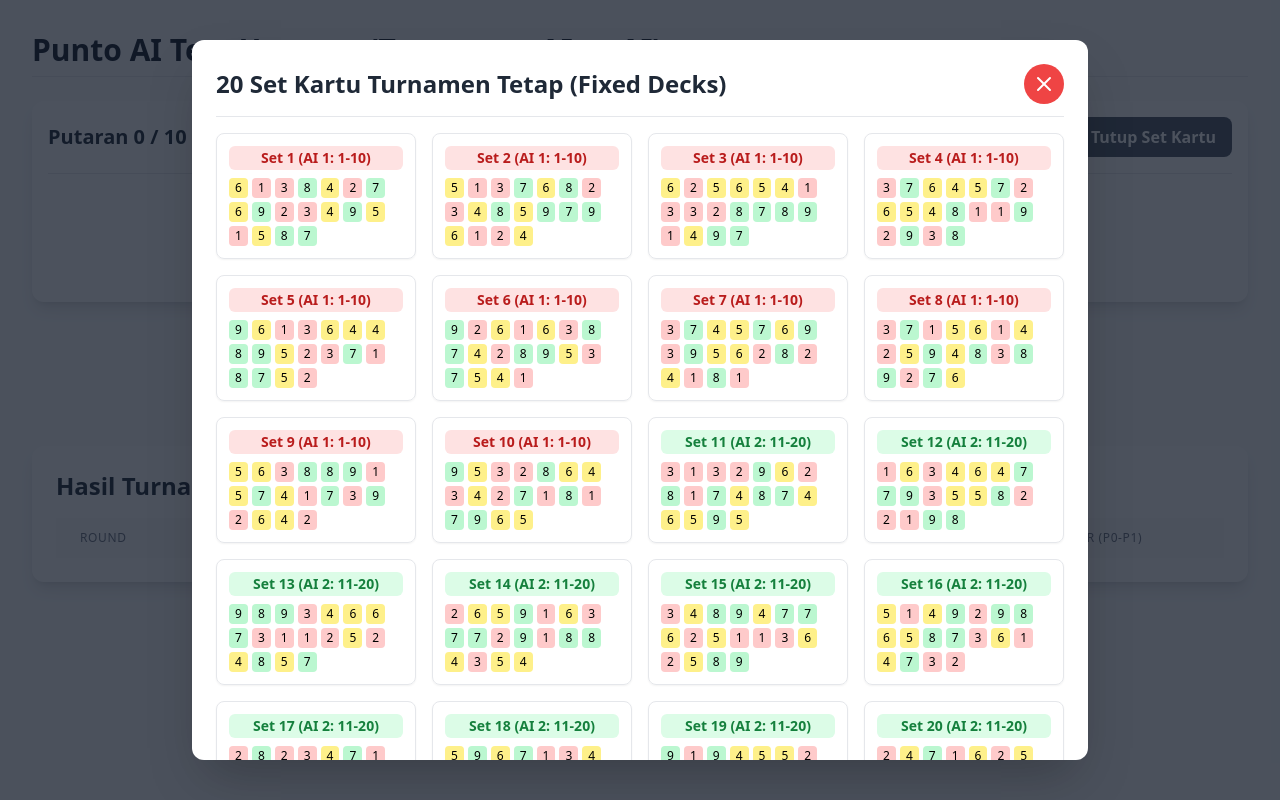
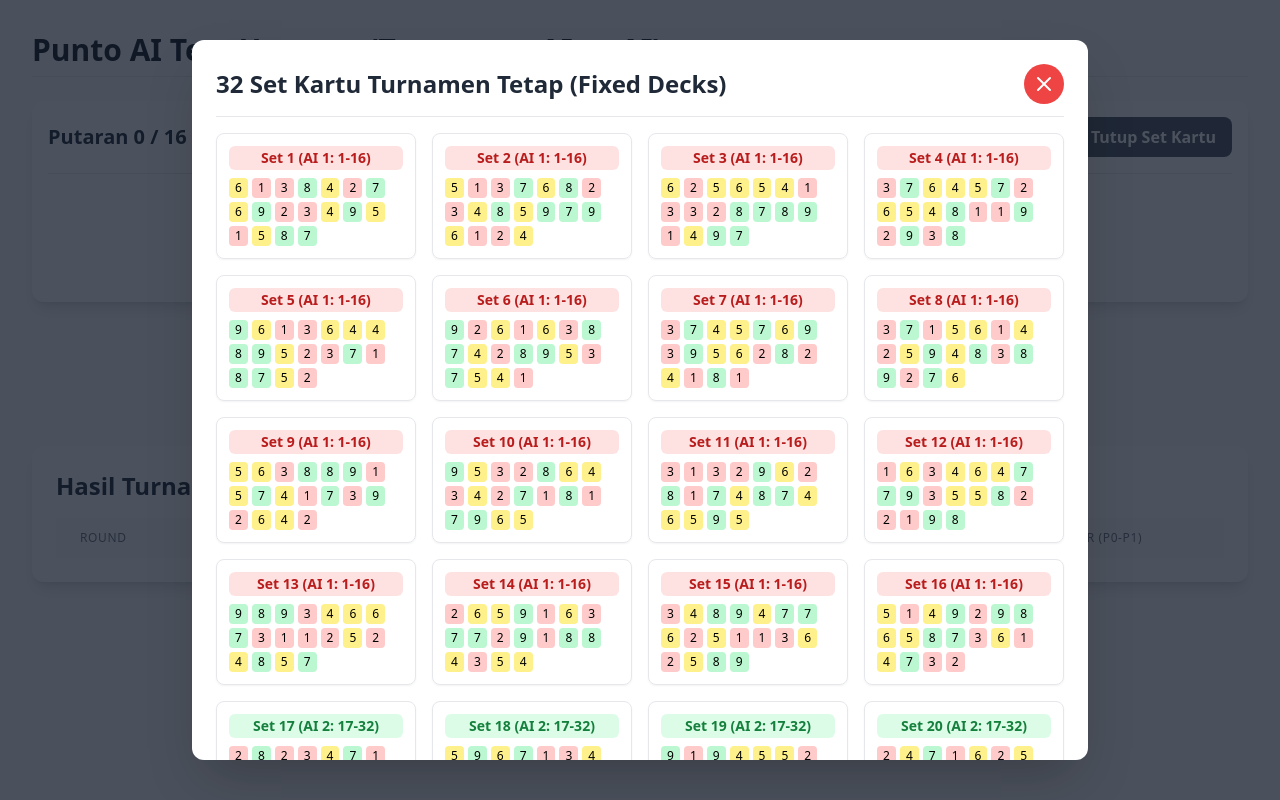
Before and after one commit to gggrc/punto-testing, a React (Vite) app: page / in a window 1280 px wide. Both pictures are taken after a click on the button "Lihat Semua Set Kartu". Built offline with nearby package versions, Linux system fonts and the light colour scheme.

Commit message:
feat: 32 set card

```diff
--- a/src/App.tsx
+++ b/src/App.tsx
@@ -9,7 +9,7 @@ const API_BASE_URL =
     ? 'http://localhost:5000'
     : ''; // Memicu Vercel Rewrite melalui vercel.json
 
-const TOTAL_ROUNDS = 10; // Total putaran disesuaikan menjadi 10
+const TOTAL_ROUNDS = 16; // Total putaran disesuaikan menjadi 16
 
 // --- TYPESCRIPT INTERFACES ---
 
@@ -50,7 +50,7 @@ interface RoundResult {
 const PLAYER_COLORS: string[] = ['#dc2626', '#10b981', '#3b82f6', '#fcd34d'];
 
 
-// --- FIXED DECKS BERDASARKAN GAMBAR (Total 20 Set) ---
+// --- FIXED DECKS BERDASARKAN GAMBAR (Total 32 Set, 18 kartu per set) ---
 // DIPASTIKAN SEMUA MEMILIKI 18 ELEMEN
 const FIXED_DECKS: number[][] = [
     // Set 1
@@ -94,11 +94,35 @@ const FIXED_DECKS: number[][] = [
     [9, 1, 9, 4, 5, 5, 2, 2, 3, 8, 8, 7, 4, 3, 7, 1, 6, 6],
     // Set 20
     [2, 4, 7, 1, 6, 2, 5, 3, 8, 3, 5, 7, 4, 8, 9, 1, 9, 6],
+    // Set 21
+    [1, 5, 8, 4, 7, 3, 9, 2, 6, 1, 5, 8, 4, 7, 3, 9, 2, 6],
+    // Set 22
+    [4, 2, 7, 5, 1, 6, 3, 9, 8, 4, 2, 7, 5, 1, 6, 3, 9, 8],
+    // Set 23
+    [8, 3, 6, 1, 9, 4, 5, 7, 2, 8, 3, 6, 1, 9, 4, 5, 7, 2],
+    // Set 24
+    [7, 6, 1, 8, 5, 2, 9, 4, 3, 7, 6, 1, 8, 5, 2, 9, 4, 3],
+    // Set 25
+    [2, 9, 4, 6, 3, 8, 1, 5, 7, 2, 9, 4, 6, 3, 8, 1, 5, 7],
+    // Set 26
+    [5, 4, 7, 9, 2, 1, 6, 8, 3, 5, 4, 7, 9, 2, 1, 6, 8, 3],
+    // Set 27
+    [3, 8, 2, 7, 6, 5, 4, 1, 9, 3, 8, 2, 7, 6, 5, 4, 1, 9],
+    // Set 28
+    [6, 7, 5, 3, 9, 2, 8, 1, 4, 6, 7, 5, 3, 9, 2, 8, 1, 4],
+    // Set 29
+    [9, 1, 3, 5, 7, 4, 2, 6, 8, 9, 1, 3, 5, 7, 4, 2, 6, 8],
+    // Set 30
+    [1, 9, 4, 8, 3, 7, 2, 6, 5, 1, 9, 4, 8, 3, 7, 2, 6, 5],
+    // Set 31
+    [5, 2, 6, 3, 8, 1, 9, 4, 7, 5, 2, 6, 3, 8, 1, 9, 4, 7],
+    // Set 32
+    [4, 6, 8, 2, 5, 9, 1, 7, 3, 4, 6, 8, 2, 5, 9, 1, 7, 3],
 ];
 
-// Pisahkan 20 set menjadi dua grup 10
-const SETS_1_10 = FIXED_DECKS.slice(0, 10).map(deck => deck.slice()); // Sets 1-10
-const SETS_11_20 = FIXED_DECKS.slice(10, 20).map(deck => deck.slice()); // Sets 11-20
+// Pisahkan 32 set menjadi dua grup 16
+const SETS_1_16 = FIXED_DECKS.slice(0, 16).map(deck => deck.slice()); // Sets 1-16
+const SETS_17_32 = FIXED_DECKS.slice(16, 32).map(deck => deck.slice()); // Sets 17-32
 
 
 // --- API UTILITIES ---
@@ -169,23 +193,23 @@ const AITournamentHarness: React.FC = () => {
         setGameState(null);
         setGameId(null);
 
-        const p0Sets = newSwappedState ? '11-20' : '1-10';
-        const p1Sets = newSwappedState ? '1-10' : '11-20';
+        const p0Sets = newSwappedState ? '17-32' : '1-16'; // Diperbarui: 16 set
+        const p1Sets = newSwappedState ? '1-16' : '17-32'; // Diperbarui: 16 set
         setStatusMessage(`Deck Ditukar. Siap. P0 (AI 1) menggunakan Set ${p0Sets} dan P1 (AI 2) menggunakan Set ${p1Sets}.`);
     }, [isDeckSwapped]);
 
-    // --- LOGIKA DECK KHUSUS UNTUK TESTING HARNESS (10 Putaran) ---
+    // --- LOGIKA DECK KHUSUS UNTUK TESTING HARNESS (16 Putaran) ---
     const getRoundDecks = useCallback((roundNum: number): { deckP0: number[], deckP1: number[], deckTypeP0: string, deckTypeP1: string } => {
 
-        const deckIndex = roundNum - 1; // 0 sampai 9 (untuk 10 putaran)
+        const deckIndex = roundNum - 1; // 0 sampai 15 (untuk 16 putaran)
 
-        if (deckIndex < 0 || deckIndex >= TOTAL_ROUNDS) {
+        if (deckIndex < 0 || deckIndex >= TOTAL_ROUNDS) { // TOTAL_ROUNDS = 16
             return { deckP0: [], deckP1: [], deckTypeP0: 'N/A', deckTypeP1: 'N/A' };
         }
 
         // Tentukan set kartu yang digunakan di putaran ini
-        const set1_10 = SETS_1_10[deckIndex];
-        const set11_20 = SETS_11_20[deckIndex];
+        const set1_16 = SETS_1_16[deckIndex]; // Menggunakan Sets 1-16
+        const set17_32 = SETS_17_32[deckIndex]; // Menggunakan Sets 17-32
 
         let deckP0: number[];
         let deckP1: number[];
@@ -193,16 +217,16 @@ const AITournamentHarness: React.FC = () => {
         let deckTypeP1: string;
 
         if (!isDeckSwapped) {
-            // Default: P0 (Set 1-10), P1 (Set 11-20)
-            deckP0 = set1_10;
-            deckP1 = set11_20;
+            // Default: P0 (Set 1-16), P1 (Set 17-32)
+            deckP0 = set1_16;
+            deckP1 = set17_32;
             deckTypeP0 = `Set ${deckIndex + 1} (AI 1 Default)`;
-            deckTypeP1 = `Set ${deckIndex + 11} (AI 2 Default)`;
+            deckTypeP1 = `Set ${deckIndex + 17} (AI 2 Default)`; // Mulai dari Set 17
         } else {
-            // Swapped: P0 (Set 11-20), P1 (Set 1-10)
-            deckP0 = set11_20;
-            deckP1 = set1_10;
-            deckTypeP0 = `Set ${deckIndex + 11} (AI 1 Swapped)`;
+            // Swapped: P0 (Set 17-32), P1 (Set 1-16)
+            deckP0 = set17_32;
+            deckP1 = set1_16;
+            deckTypeP0 = `Set ${deckIndex + 17} (AI 1 Swapped)`; // Mulai dari Set 17
             deckTypeP1 = `Set ${deckIndex + 1} (AI 2 Swapped)`;
         }
 
@@ -454,7 +478,7 @@ const AITournamentHarness: React.FC = () => {
             <div className="fixed inset-0 z-50 bg-gray-900 bg-opacity-75 flex items-center justify-center p-4">
                 <div className="bg-white rounded-xl shadow-2xl w-full max-w-4xl max-h-[90vh] overflow-y-auto p-6">
                     <div className="flex justify-between items-center border-b pb-3 mb-4">
-                        <h2 className="text-2xl font-bold text-gray-800">20 Set Kartu Turnamen Tetap (Fixed Decks)</h2>
+                        <h2 className="text-2xl font-bold text-gray-800">32 Set Kartu Turnamen Tetap (Fixed Decks)</h2>
                         <button onClick={toggleAllDecks} className="p-2 rounded-full bg-red-500 text-white hover:bg-red-600">
                             <X className="w-6 h-6" />
                         </button>
@@ -468,19 +492,19 @@ const AITournamentHarness: React.FC = () => {
                             let ai2SetsRange: string;
 
                             if (!isDeckSwapped) {
-                                // Default: AI 1 = Set 1-10, AI 2 = Set 11-20
-                                ai1SetsRange = '1-10';
-                                ai2SetsRange = '11-20';
+                                // Default: AI 1 = Set 1-16, AI 2 = Set 17-32
+                                ai1SetsRange = '1-16';
+                                ai2SetsRange = '17-32';
                             } else {
-                                // Swapped: AI 1 = Set 11-20, AI 2 = Set 1-10
-                                ai1SetsRange = '11-20';
-                                ai2SetsRange = '1-10';
+                                // Swapped: AI 1 = Set 17-32, AI 2 = Set 1-16
+                                ai1SetsRange = '17-32';
+                                ai2SetsRange = '1-16';
                             }
 
                             // Tentukan AI mana yang menggunakan Set ini saat ini
                             const isCurrentAI1Deck =
-                                (!isDeckSwapped && setNum <= 10) ||
-                                (isDeckSwapped && setNum > 10);
+                                (!isDeckSwapped && setNum <= 16) || // Diperbarui: <= 16
+                                (isDeckSwapped && setNum > 16); // Diperbarui: > 16
 
                             const label = isCurrentAI1Deck
                                 ? `Set ${setNum} (AI 1: ${ai1SetsRange})`
@@ -523,8 +547,8 @@ const AITournamentHarness: React.FC = () => {
     // Get deck data for preview, ensuring currentRound is valid (min 1)
     const { deckP0: currentDeckP0, deckP1: currentDeckP1, deckTypeP0, deckTypeP1 } = getRoundDecks(currentRound > 0 ? currentRound : 1);
 
-    const currentP0Sets = isDeckSwapped ? 'Set 11-20' : 'Set 1-10';
-    const currentP1Sets = isDeckSwapped ? 'Set 1-10' : 'Set 11-20';
+    const currentP0Sets = isDeckSwapped ? 'Set 17-32' : 'Set 1-16'; // Diperbarui
+    const currentP1Sets = isDeckSwapped ? 'Set 1-16' : 'Set 17-32'; // Diperbarui
 
 
     return (
```
